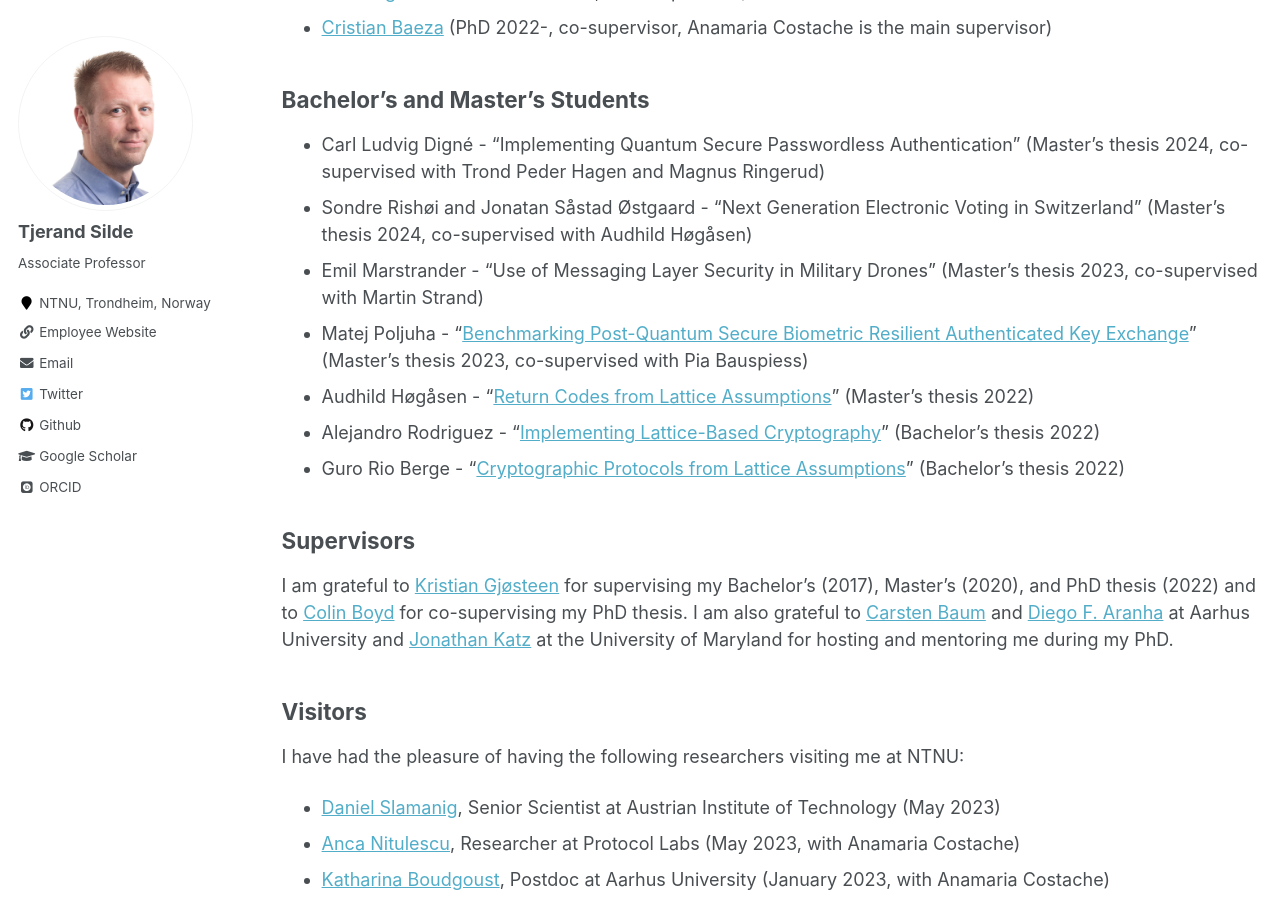
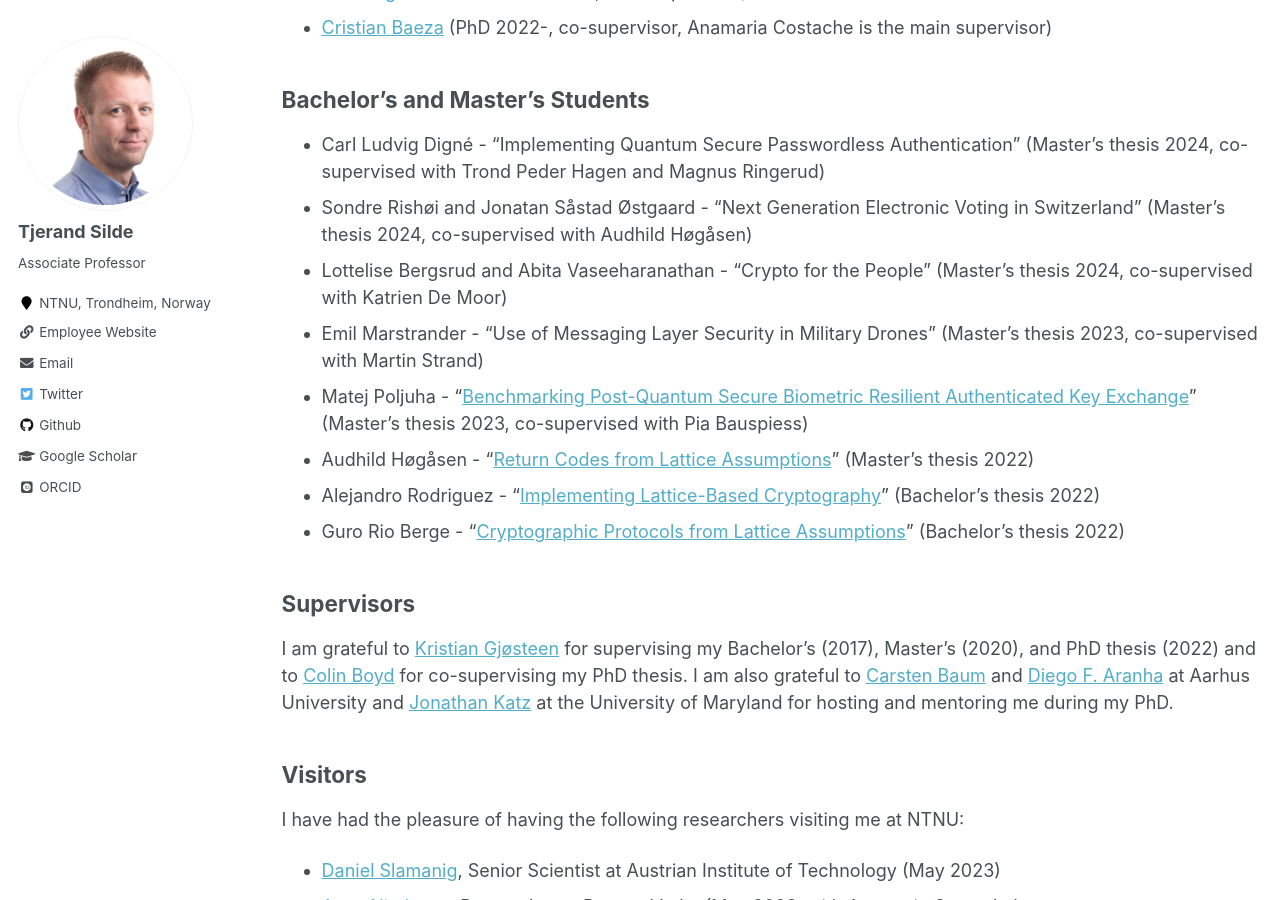
Before and after one commit to tjesi/tjesi.github.io, a Jekyll site: the page built from _pages/people.md, in a window 1280 px wide and 900 px high, scrolled down 411 px. Built offline with Jekyll 4.4.1, drawn with Linux system fonts in a browser that asks for light colours; some web fonts are replaced.

Commit message:
Update people.md

```diff
--- a/_pages/people.md
+++ b/_pages/people.md
@@ -19,6 +19,7 @@ author_profile: true
 
 - Carl Ludvig Digné - "Implementing Quantum Secure Passwordless Authentication" (Master's thesis 2024, co-supervised with Trond Peder Hagen and Magnus Ringerud)
 - Sondre Rishøi and Jonatan Såstad Østgaard - "Next Generation Electronic Voting in Switzerland" (Master's thesis 2024, co-supervised with Audhild Høgåsen)
+- Lottelise Bergsrud and Abita Vaseeharanathan - "Crypto for the People" (Master's thesis 2024, co-supervised with Katrien De Moor)
 - Emil Marstrander - "Use of Messaging Layer Security in Military Drones" (Master's thesis 2023, co-supervised with Martin Strand)
 - Matej Poljuha - "[Benchmarking Post-Quantum Secure Biometric Resilient Authenticated Key Exchange](https://tjerandsilde.no/files/Matej.pdf)" (Master's thesis 2023, co-supervised with Pia Bauspiess)
 - Audhild Høgåsen - "[Return Codes from Lattice Assumptions](https://tjerandsilde.no/files/Audhild-master-thesis.pdf)" (Master's thesis 2022)
```
